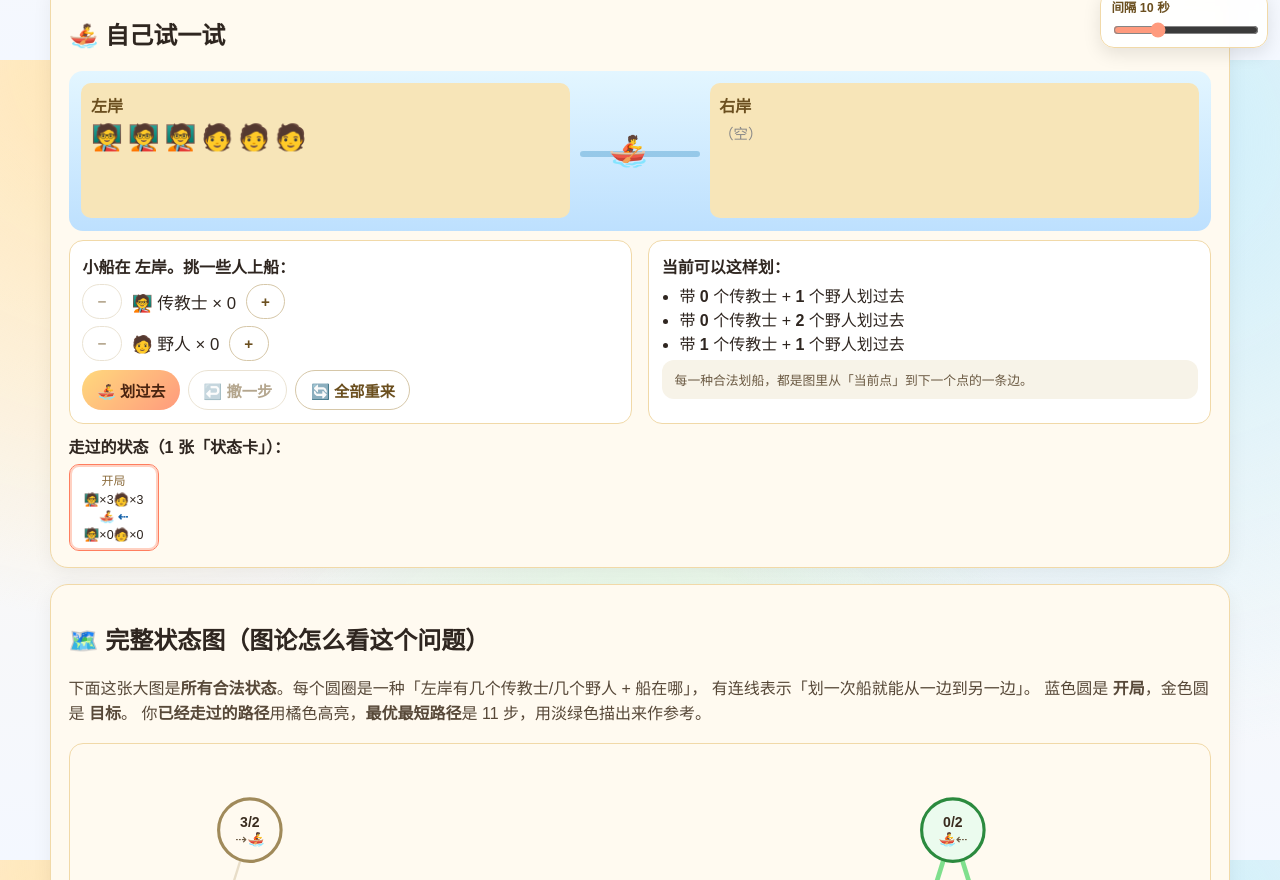
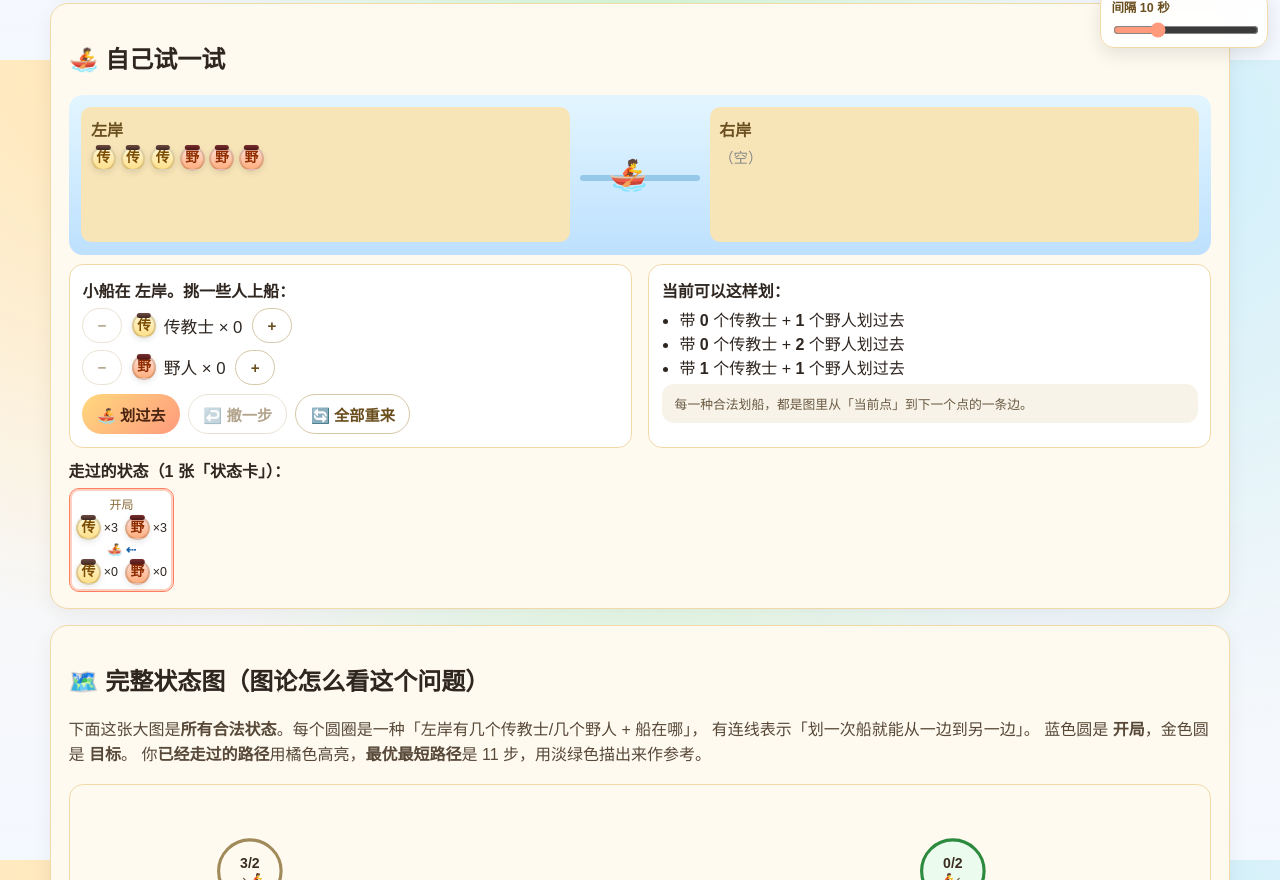
Before and after one commit to IanHouGoodMan/GraphTicTacToeCoach, a React (Vite) app in the folder web-react/: page /#/river in a window 1280 px wide. Shown: the part 740-1620 px from the top of the page. Built offline with nearby package versions, Linux system fonts and the light colour scheme.

Commit message:
Clarify river rowing rules and refresh avatars

```diff
--- a/web-react/src/pages/RiverCrossingPage.tsx
+++ b/web-react/src/pages/RiverCrossingPage.tsx
@@ -91,7 +91,8 @@ export default function RiverCrossingPage() {
           有 3 个<strong>传教士</strong>和 3 个<strong>野人</strong>要过河，只有一条小船，
           最多坐 <strong>{BOAT_CAP}</strong> 个人。规则：
           <strong>任何一岸只要有传教士，野人的人数就不能超过传教士</strong>
-          （否则传教士会有危险）。船每次至少要 1 个人划。
+          （否则传教士会有危险）。船每次至少要 1 个人划；在这个版本里，
+          <strong>不管是传教士还是野人，都可以划船</strong>。
         </p>
         <p className="lead">
           这是一个非常经典的「<Link to="/concepts#modeling">把现实问题变成图</Link>」的例子：每一种「左岸有几个传教士、几个野人、船在哪边」就是一张「状态卡」，
@@ -109,6 +110,7 @@ export default function RiverCrossingPage() {
         <ul>
           <li>开局是：左岸有 3 个传教士、3 个野人，右岸没人，船在左岸。</li>
           <li>每一步只做一件事：让 1 个人或 2 个人坐船，从船所在的这一岸划到另一岸。</li>
+          <li>经典教材里的这个版本默认：传教士能划船，野人也能划船；如果额外规定“某个人不会划”，那就是另一种变体题了。</li>
           <li>检查规则时，要同时看两岸。只要某一岸还有传教士，野人数量就不能比传教士多。</li>
           <li>如果某一岸没有传教士了，比如 0 个传教士 + 2 个野人，这是允许的，因为只有野人的岸不会发生“吃掉传教士”的问题。</li>
         </ul>
@@ -130,12 +132,12 @@ export default function RiverCrossingPage() {
             </p>
             <div className="river-counter">
               <button className="btn outline" onClick={() => adjustBoat('b', -1)} disabled={boatSel.b === 0}>−</button>
-              <span>🧑‍🏫 传教士 × {boatSel.b}</span>
+              <span className="river-counter-label"><RoleAvatar kind="missionary" /> 传教士 × {boatSel.b}</span>
               <button className="btn outline" onClick={() => adjustBoat('b', +1)}>+</button>
             </div>
             <div className="river-counter">
               <button className="btn outline" onClick={() => adjustBoat('k', -1)} disabled={boatSel.k === 0}>−</button>
-              <span>🧑 野人 × {boatSel.k}</span>
+              <span className="river-counter-label"><RoleAvatar kind="cannibal" /> 野人 × {boatSel.k}</span>
               <button className="btn outline" onClick={() => adjustBoat('k', +1)}>+</button>
             </div>
             <div className="actions">
@@ -257,10 +259,22 @@ function RiverScene({ state }: { state: State }) {
 function BankPeople({ bigs, kids }: { bigs: number; kids: number }) {
   return (
     <div className="river-people">
-      {Array.from({ length: bigs }, (_, i) => <span key={'b' + i} className="person big" title="传教士">🧑‍🏫</span>)}
-      {Array.from({ length: kids }, (_, i) => <span key={'k' + i} className="person kid" title="野人">🧑</span>)}
+      {Array.from({ length: bigs }, (_, i) => <RoleAvatar key={'b' + i} kind="missionary" />)}
+      {Array.from({ length: kids }, (_, i) => <RoleAvatar key={'k' + i} kind="cannibal" />)}
       {bigs === 0 && kids === 0 && <span className="person empty">（空）</span>}
     </div>
+  );
+}
+
+function RoleAvatar({ kind }: { kind: 'missionary' | 'cannibal' }) {
+  const label = kind === 'missionary' ? '传' : '野';
+  const title = kind === 'missionary' ? '传教士' : '野人';
+
+  return (
+    <span className={`role-avatar ${kind}`} title={title} aria-label={title}>
+      <span className="role-avatar-halo" />
+      <span className="role-avatar-face">{label}</span>
+    </span>
   );
 }
 
@@ -268,13 +282,13 @@ function StateChip({ state }: { state: State }) {
   return (
     <div className="state-chip">
       <div className="state-chip-row">
-        <span title="左岸传教士">🧑‍🏫×{state.lb}</span>
-        <span title="左岸野人">🧑×{state.lk}</span>
+        <span title="左岸传教士"><RoleAvatar kind="missionary" /> ×{state.lb}</span>
+        <span title="左岸野人"><RoleAvatar kind="cannibal" /> ×{state.lk}</span>
       </div>
       <div className="state-chip-mid">{state.boat === 'L' ? '🚣 ⇠' : '⇢ 🚣'}</div>
       <div className="state-chip-row">
-        <span title="右岸传教士">🧑‍🏫×{rb(state)}</span>
-        <span title="右岸野人">🧑×{rk(state)}</span>
+        <span title="右岸传教士"><RoleAvatar kind="missionary" /> ×{rb(state)}</span>
+        <span title="右岸野人"><RoleAvatar kind="cannibal" /> ×{rk(state)}</span>
       </div>
     </div>
   );
--- a/web-react/src/styles/app.css
+++ b/web-react/src/styles/app.css
@@ -287,6 +287,32 @@ body {
 .river-bank-title { font-weight:800; color:#6b4f1f; }
 .river-people { display:flex; flex-wrap:wrap; gap:.3rem; font-size:1.6rem; }
 .river-people .person.empty { font-size:.9rem; color:#888; }
+.role-avatar {
+  position:relative; display:inline-flex; align-items:center; justify-content:center;
+  width:1.55rem; height:1.55rem; border-radius:50%;
+  border:2px solid rgba(76,47,15,.18); font-size:.86rem; font-weight:900; line-height:1;
+  box-shadow:0 2px 6px rgba(0,0,0,.1); vertical-align:middle;
+}
+.role-avatar-halo {
+  position:absolute; top:-.18rem; left:50%; transform:translateX(-50%);
+  width:.9rem; height:.35rem; border-radius:999px;
+  background:rgba(255,255,255,.8);
+}
+.role-avatar-face { position:relative; z-index:1; }
+.role-avatar.missionary {
+  background:linear-gradient(180deg,#fff7d6 0%,#ffe08a 100%);
+  color:#7a4b00;
+}
+.role-avatar.missionary .role-avatar-halo {
+  background:linear-gradient(180deg,#6d4c41 0%,#3e2723 100%);
+}
+.role-avatar.cannibal {
+  background:linear-gradient(180deg,#ffe0d6 0%,#ffad7d 100%);
+  color:#8f2d00;
+}
+.role-avatar.cannibal .role-avatar-halo {
+  background:linear-gradient(180deg,#7a2e2e 0%,#4a1717 100%);
+}
 .river-water { position:relative; min-width:120px; display:flex; align-items:center; justify-content:center; }
 .river-water::before { content:''; position:absolute; left:0; right:0; top:50%; height:6px; background:#5fa8d3; border-radius:3px; opacity:.5; }
 .river-boat-icon { font-size:2rem; transition: transform .4s ease; z-index:1; }
@@ -295,11 +321,14 @@ body {
 .river-controls { display:flex; flex-wrap:wrap; gap:1rem; margin-top:.6rem; }
 .river-boat, .river-legal { background:#fff; border:1px solid #f1d9a8; border-radius:14px; padding:.8rem; flex:1; min-width:240px; }
 .river-counter { display:flex; align-items:center; gap:.6rem; margin:.4rem 0; font-size:1.05rem; }
+.river-counter-label { display:inline-flex; align-items:center; gap:.45rem; }
 .state-track { display:flex; flex-wrap:wrap; gap:.4rem; }
 .state-card { background:#fff; border:1px solid #f1d9a8; border-radius:10px; padding:.4rem; min-width:90px; text-align:center; }
 .state-card.current { border-color:#ff7e5f; box-shadow:0 0 0 2px #ffd1c2 inset; }
 .state-card-title { font-size:.75rem; color:#8a6a3a; margin-bottom:.2rem; }
 .state-chip { font-size:.78rem; line-height:1.3; }
+.state-chip-row { display:flex; justify-content:center; gap:.45rem; }
+.state-chip-row span { display:inline-flex; align-items:center; gap:.18rem; }
 .state-chip-mid { color:#1864ab; font-weight:700; margin:.1rem 0; }
 .state-graph-stage { background:#fffaf0; border:1px solid #f1d9a8; border-radius:14px; padding:.5rem; }
 .state-graph-stage svg { width:100%; height:auto; }
```
